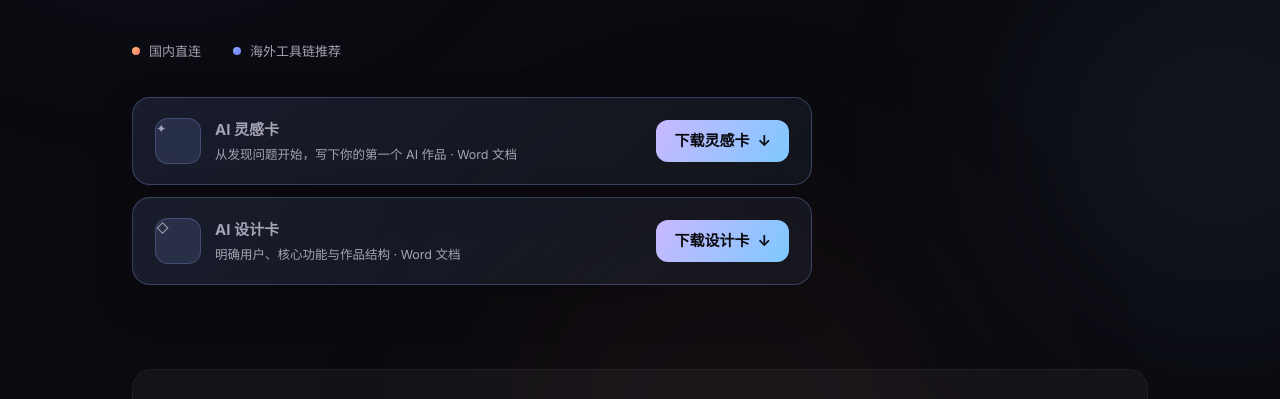
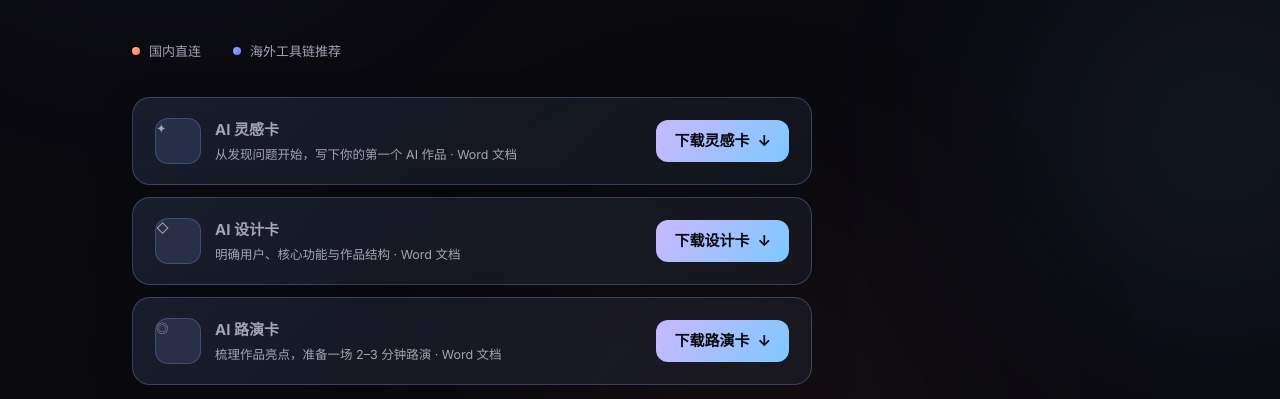
Before and after one commit to Frog1205/AiCogni, a plain HTML site: page docs/index.html in a window 1280 px wide. Shown: the part 343-742 px from the top of the page. Drawn offline with Linux system fonts and the light colour scheme.

Commit message:
Add downloadable AI pitch card

```diff
--- a/docs/index.html
+++ b/docs/index.html
@@ -400,6 +400,18 @@
           下载设计卡 <span aria-hidden="true">↓</span>
         </a>
       </aside>
+      <aside class="resource-download" aria-labelledby="pitch-card-title">
+        <div class="resource-copy">
+          <span class="resource-icon" aria-hidden="true">◎</span>
+          <span>
+            <strong id="pitch-card-title">AI 路演卡</strong>
+            <span>梳理作品亮点，准备一场 2–3 分钟路演 · Word 文档</span>
+          </span>
+        </div>
+        <a class="download-button" href="./downloads/ai-pitch-card.docx" download="AI路演卡.docx" type="application/vnd.openxmlformats-officedocument.wordprocessingml.document">
+          下载路演卡 <span aria-hidden="true">↓</span>
+        </a>
+      </aside>
     </div>
   </header>
 
```
Also changed, not shown: 1 other file.
